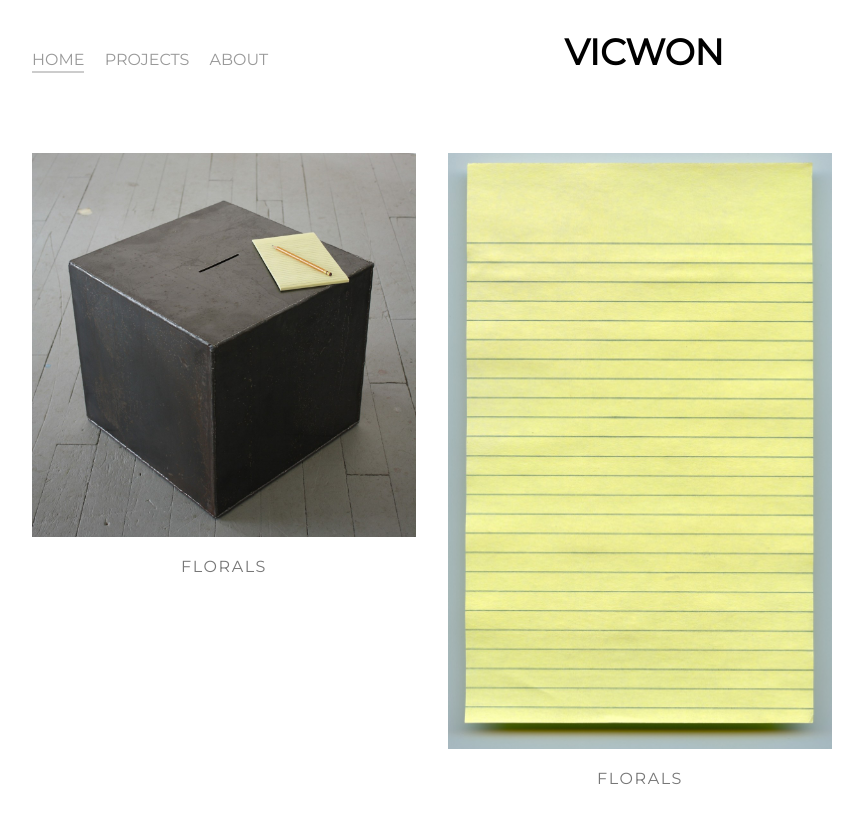
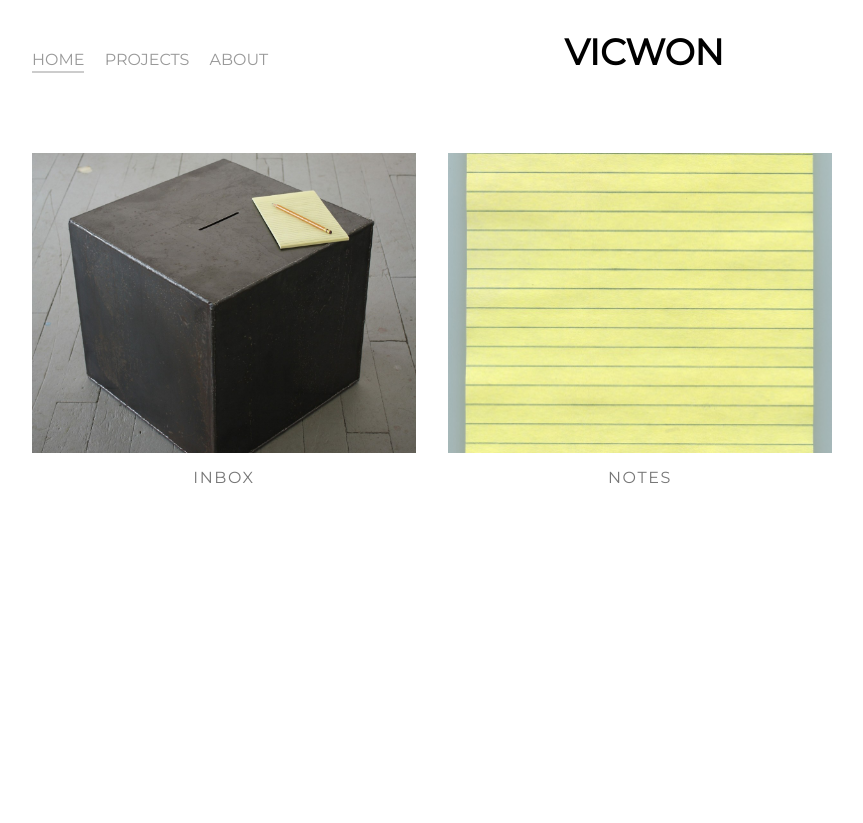
Before and after one commit to ouarez/vicwon, a Jekyll site: the page built from index.md, in a window 1280 px wide. Shown: the top 823 px of the page, without its empty margins (0-863 px from the left). Built offline with Jekyll 4.4.1, drawn with Linux system fonts in a browser that asks for light colours; nearby versions of some CDN libraries; some web fonts are replaced; a script that is not in the unit is left out.

Commit message:
first commit

```diff
--- a/_layouts/home.html
+++ b/_layouts/home.html
@@ -7,8 +7,11 @@ layout: default
 {% for project in site.projects %}
   <div class="w-100 w-third-l ph3-l tc pointer pv3">
     <a href="{{project.url}}" class="link" alt="{{project.title}}">
-      <img src="{{project.cover_image}}"/ alt="{{project.title}}"/>
-      <span class="ttu gray tracked pv3 db">Florals</span>
+      <div class="thumb cover w-100 dt" style="background-image:url('{{project.cover_image}}')">
+        <div class="w-100 h5">
+        </div>
+      </div>
+      <span class="ttu gray tracked pv3 db">{{project.title}}</span>
     </a>
   </div>
 {% endfor %}
```
